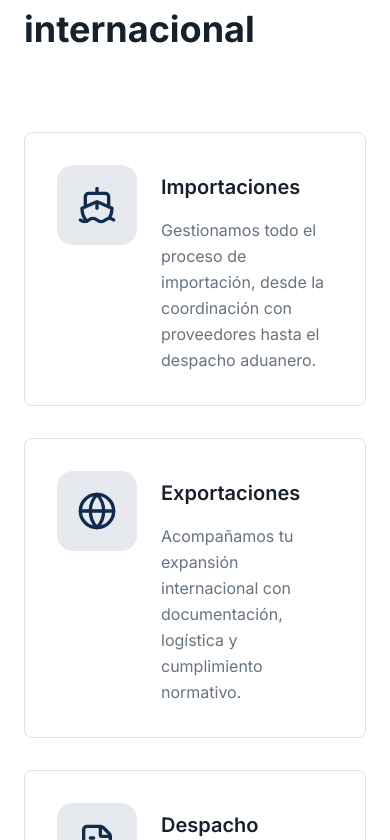
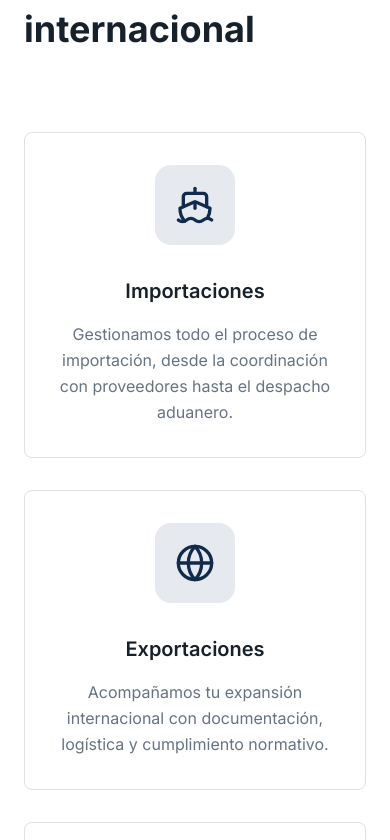
Before and after one commit to MateoGago/fenix-landing-page, a Next.js app: page / in a window 390 px wide. Shown: the part 1104-1944 px from the top of the page. Built offline with nearby package versions, Linux system fonts and the light colour scheme.

Commit message:
"impruve responsive service cards"

```diff
--- a/components/services-section.tsx
+++ b/components/services-section.tsx
@@ -52,14 +52,14 @@ export function ServicesSection() {
         </div>
 
         {/* Services grid */}
-        <div className="grid md:grid-cols-2 gap-8 lg:gap-12">
+        <div className="grid grid-cols-1 gap-8 md:grid-cols-2 lg:gap-12">
           {services.map((service) => (
             <Link
               key={service.number}
               href={service.href}
-              className="group block p-8 lg:p-10 border border-border rounded-lg hover:border-primary/30 hover:shadow-lg transition-all duration-300"
+              className="group block rounded-lg border border-border p-8 text-center transition-all duration-300 hover:border-primary/30 hover:shadow-lg lg:p-10 md:text-left"
             >
-              <div className="flex items-start gap-6">
+              <div className="flex flex-col items-center gap-6 md:flex-row md:items-start">
                 <div className="flex h-20 w-20 flex-shrink-0 items-center justify-center rounded-2xl bg-primary/10 text-primary transition-colors group-hover:bg-primary group-hover:text-white">
                   <service.icon className="h-10 w-10" />
                 </div>
```
